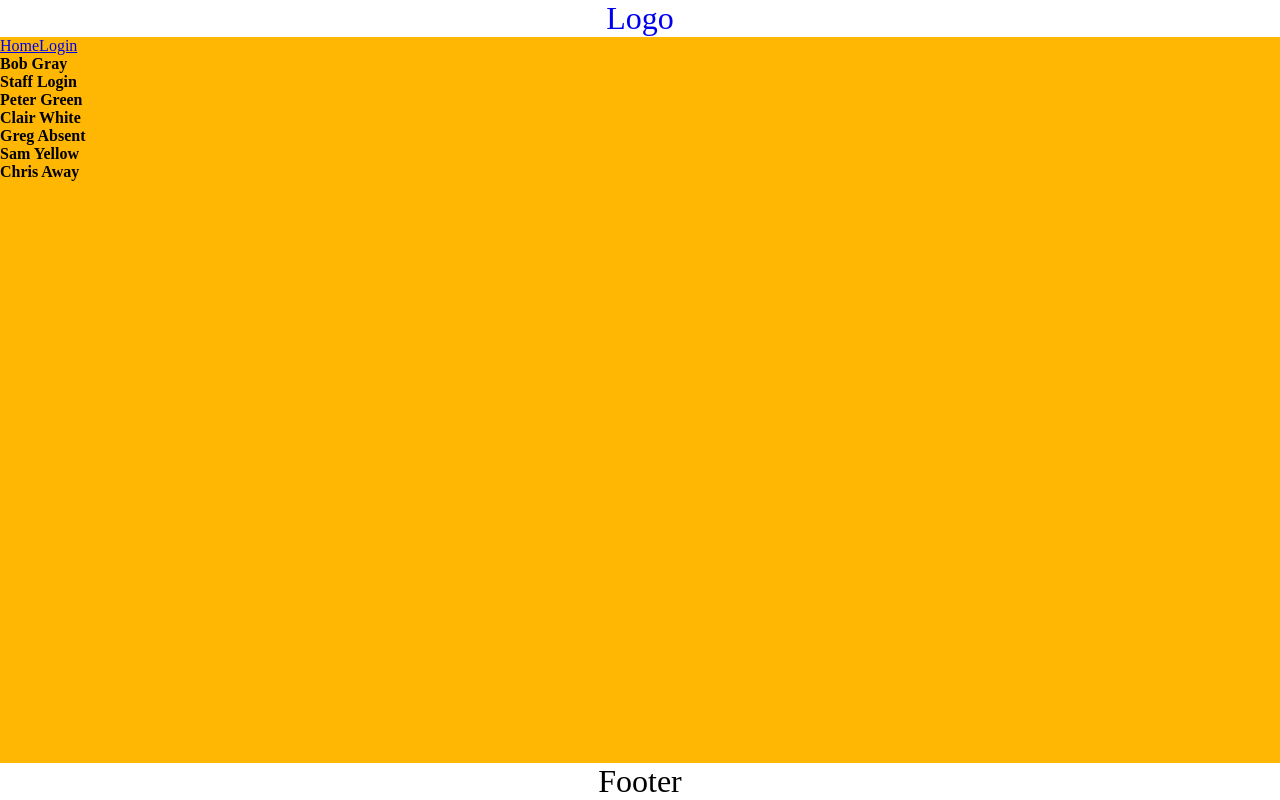
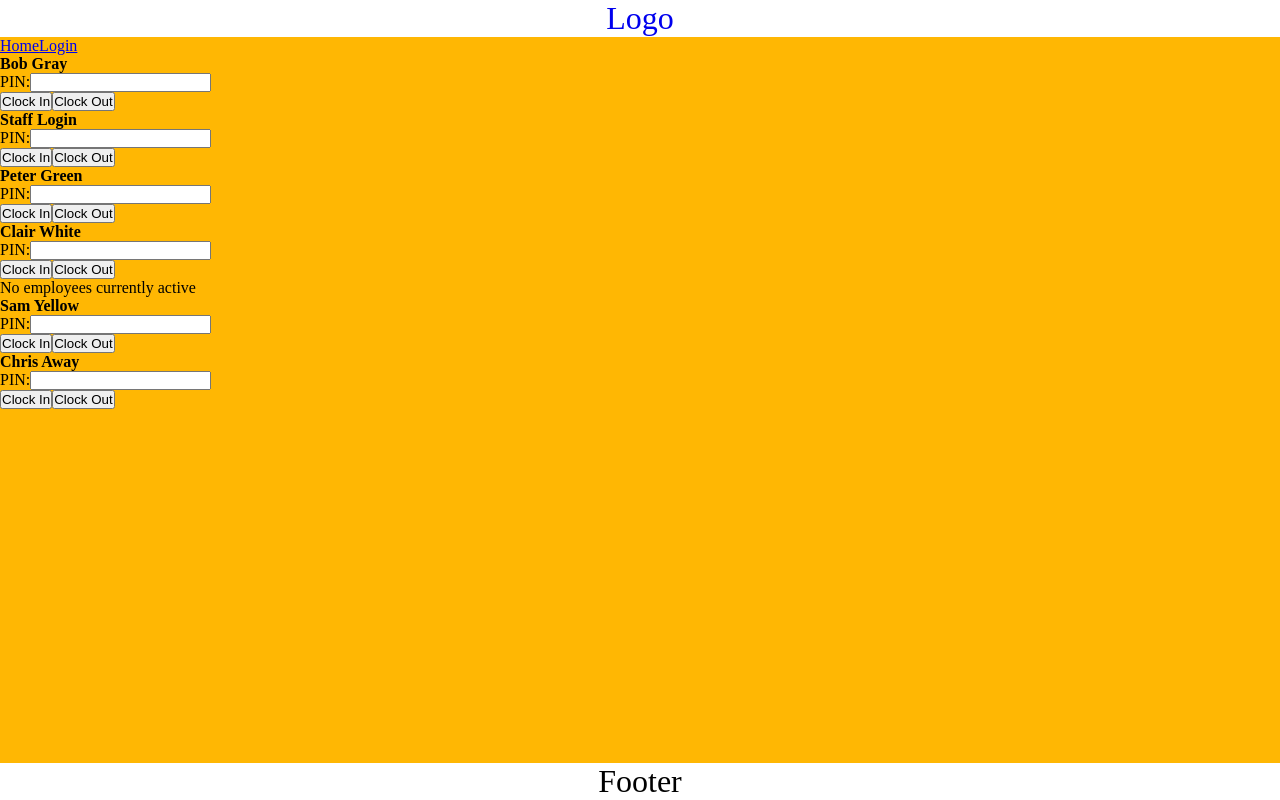
Before and after one commit to AnderDevitt/cafe-app, a React (Create React App) app: page /employees in a window 1280 px wide. Built offline with nearby package versions, Linux system fonts and the light colour scheme.

Commit message:
shifts page employees.js now displays each active staff member with a password field for their pin and two buttons; the pin is read into the system

```diff
--- a/src/components/Employee.js
+++ b/src/components/Employee.js
@@ -1,11 +1,57 @@
+import React from 'react'
+import { useState } from 'react'
+// import { Link } from "react-router-dom";
 
 
 const Employee = ({employee}) => {
+
+
+  const initialFormData = {
+    pin: ""
+  }
+
+  const [formData, setFormData] = useState(initialFormData)
+
+  const handleSubmit = (e) => {
+    e.preventDefault()
+    console.log("you pressed submit")
+    console.log(formData) // check code gets the pin
+    // clears the data from the form fields
+    setFormData(initialFormData)
+  }
+
+  const handleFormData = (e) => {
+    setFormData({
+      ...formData,
+      [e.target.name]: e.target.value
+    })
+  }
+
     return (
         <>
-            <div>
-                <h4>{employee.first_name} {employee.last_name}</h4>
-            </div>
+            {/* Check that only active employees are on the list to check in for a shift */}
+            { employee.active === "true" ?
+                <div>
+                    <h4>{employee.first_name} {employee.last_name}</h4>
+                    <div>
+                        <form onSubmit={handleSubmit}>
+                            <div>
+                                <label>PIN:</label>
+                                <input type="password" name="pin" maxLength="4" value={formData.pin} onChange={handleFormData} />
+                            </div>
+                            <input type="submit" value="Clock In" />
+                            <input type="submit" value="Clock Out" />
+                        </form>
+                    </div>
+                </div>
+                :
+                <>
+                {/* Inform the user if no active staff are found */}
+                <p>No employees currently active</p>
+                </>
+            }
+
+
         </>
     )
 }
--- a/src/components/Login.js
+++ b/src/components/Login.js
@@ -39,10 +39,10 @@ dispatch({
       type: "setCurrentUser",
       data: formData.user
     })
-
+    // clears the data from the form fields
     setFormData(initialFormData)
+    // navigates to the employees page
     navigate("/employees")
-
   }
 
   const handleFormData = (e) => {
```
Also changed, not shown: src/components/ShiftForm.js (added). Lines whose indentation alone changed are shown as unchanged.
